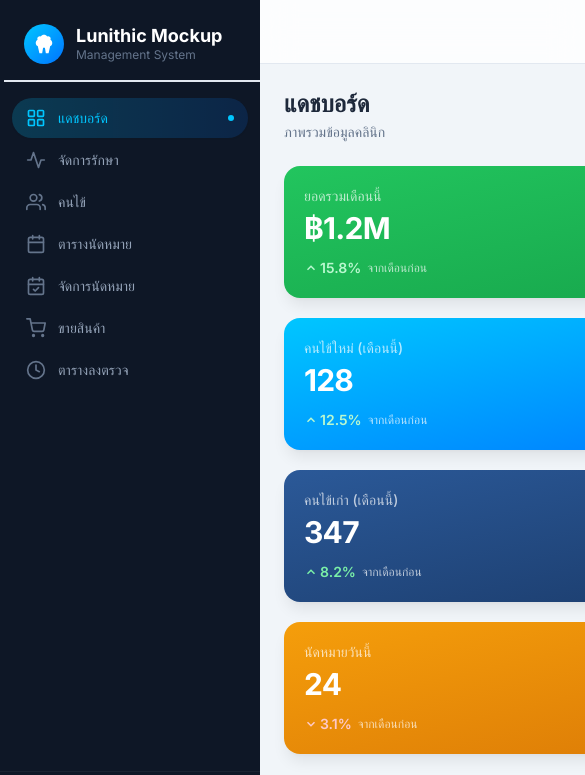
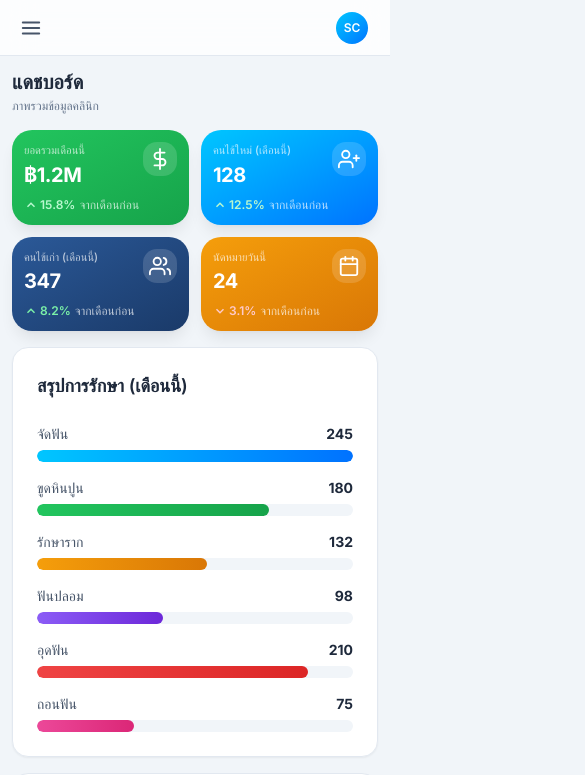
Before and after one commit to ronnayod/LDC, a Next.js app: page / in a window 390 px wide. Shown: the top 775 px of the page, 585 px wide, since content can reach past the window. Built offline with nearby package versions, Linux system fonts and the light colour scheme.

Commit message:
feat: scaffold dashboard layout with sidebar, topbar, and initial page modules

```diff
--- a/src/app/(dashboard)/layout.tsx
+++ b/src/app/(dashboard)/layout.tsx
@@ -1,3 +1,6 @@
+"use client";
+
+import { useState } from "react";
 import Sidebar from "@/components/Sidebar";
 import Topbar from "@/components/Topbar";
 
@@ -6,12 +9,14 @@ export default function DashboardLayout({
 }: {
   children: React.ReactNode;
 }) {
+  const [sidebarOpen, setSidebarOpen] = useState(false);
+
   return (
     <div className="flex min-h-screen">
-      <Sidebar />
-      <div className="flex-1 ml-[260px] flex flex-col">
-        <Topbar />
-        <main className="flex-1 p-6 bg-[#F1F5F9]">{children}</main>
+      <Sidebar isOpen={sidebarOpen} onClose={() => setSidebarOpen(false)} />
+      <div className="flex-1 lg:ml-[260px] flex flex-col min-w-0">
+        <Topbar onMenuToggle={() => setSidebarOpen((prev) => !prev)} />
+        <main className="flex-1 p-3 sm:p-4 md:p-6 bg-[#F1F5F9]">{children}</main>
       </div>
     </div>
   );
--- a/src/app/(dashboard)/page.tsx
+++ b/src/app/(dashboard)/page.tsx
@@ -37,15 +37,15 @@ const statusColor: Record<string, string> = {
 
 export default function DashboardPage() {
   return (
-    <div className="space-y-6">
+    <div className="space-y-4 sm:space-y-6">
       {/* Page header */}
       <div className="animate-fade-in">
-        <h2 className="text-2xl font-bold text-[#1E293B]">แดชบอร์ด</h2>
-        <p className="text-sm text-[#64748B] mt-0.5">ภาพรวมข้อมูลคลินิก</p>
+        <h2 className="text-xl sm:text-2xl font-bold text-[#1E293B]">แดชบอร์ด</h2>
+        <p className="text-xs sm:text-sm text-[#64748B] mt-0.5">ภาพรวมข้อมูลคลินิก</p>
       </div>
 
       {/* Stat Cards */}
-      <div className="grid grid-cols-1 sm:grid-cols-2 xl:grid-cols-4 gap-5">
+      <div className="grid grid-cols-2 sm:grid-cols-2 xl:grid-cols-4 gap-3 sm:gap-5">
         <div className="animate-fade-in stagger-4">
           <StatCard
             title="ยอดรวมเดือนนี้"
@@ -112,15 +112,15 @@ export default function DashboardPage() {
       </div>
 
       {/* Charts + Appointments */}
-      <div className="grid grid-cols-1 lg:grid-cols-2 gap-6 animate-fade-in stagger-5">
+      <div className="grid grid-cols-1 lg:grid-cols-2 gap-4 sm:gap-6 animate-fade-in stagger-5">
         {/* Treatment Chart */}
         <BarChart title="สรุปการรักษา (เดือนนี้)" data={treatmentChartData} />
 
         {/* Upcoming Appointments */}
-        <div className="bg-white rounded-2xl p-6 shadow-sm border border-[#E2E8F0]">
-          <div className="flex items-center justify-between mb-5">
-            <h3 className="text-lg font-semibold text-[#1E293B]">นัดหมายวันนี้</h3>
-            <span className="text-xs font-semibold px-3 py-1.5 rounded-full bg-[#E0EAFF] text-[#2B5998]">
+        <div className="bg-white rounded-2xl p-4 sm:p-6 shadow-sm border border-[#E2E8F0]">
+          <div className="flex items-center justify-between mb-4 sm:mb-5">
+            <h3 className="text-base sm:text-lg font-semibold text-[#1E293B]">นัดหมายวันนี้</h3>
+            <span className="text-xs font-semibold px-2.5 sm:px-3 py-1 sm:py-1.5 rounded-full bg-[#E0EAFF] text-[#2B5998]">
               {upcomingAppointments.length} รายการ
             </span>
           </div>
@@ -146,10 +146,10 @@ export default function DashboardPage() {
 
       {/* Recent Patients Table */}
       <div className="bg-white rounded-2xl shadow-sm border border-[#E2E8F0] overflow-hidden animate-fade-in stagger-6">
-        <div className="px-6 py-5 border-b border-[#E2E8F0]">
+        <div className="px-4 sm:px-6 py-4 sm:py-5 border-b border-[#E2E8F0]">
           <div className="flex items-center justify-between">
-            <h3 className="text-lg font-semibold text-[#1E293B]">คนไข้ล่าสุด</h3>
-            <button className="text-sm font-medium text-[#0072FF] hover:text-[#00C6FF] transition-colors">
+            <h3 className="text-base sm:text-lg font-semibold text-[#1E293B]">คนไข้ล่าสุด</h3>
+            <button className="text-xs sm:text-sm font-medium text-[#0072FF] hover:text-[#00C6FF] transition-colors">
               ดูทั้งหมด →
             </button>
           </div>
--- a/src/app/globals.css
+++ b/src/app/globals.css
@@ -224,3 +224,66 @@ body {
   border: 1px solid rgba(255, 255, 255, 0.6);
   box-shadow: var(--shadow-glass);
 }
+
+/* ===========================
+   Modal Animation
+   =========================== */
+@keyframes modal-pop {
+  from {
+    opacity: 0;
+    transform: scale(0.95) translateY(10px);
+  }
+  to {
+    opacity: 1;
+    transform: scale(1) translateY(0);
+  }
+}
+
+/* ===========================
+   Responsive Utilities
+   =========================== */
+
+/* Hide scrollbar for tab/chip containers */
+.scrollbar-none {
+  -ms-overflow-style: none;
+  scrollbar-width: none;
+}
+.scrollbar-none::-webkit-scrollbar {
+  display: none;
+}
+
+/* Safe area padding for notched devices (iPhone X+, etc.) */
+@supports (padding: env(safe-area-inset-bottom)) {
+  .safe-bottom {
+    padding-bottom: env(safe-area-inset-bottom);
+  }
+}
+
+/* Ensure touch-friendly tap targets */
+@media (max-width: 640px) {
+  button,
+  a,
+  select,
+  input {
+    min-height: 40px;
+  }
+
+  /* Slightly larger scrollbar for touch devices */
+  ::-webkit-scrollbar {
+    width: 4px;
+    height: 4px;
+  }
+
+  /* Prevent horizontal overflow on mobile */
+  body {
+    overflow-x: hidden;
+  }
+}
+
+/* Tablet adjustments */
+@media (min-width: 641px) and (max-width: 1024px) {
+  ::-webkit-scrollbar {
+    width: 5px;
+    height: 5px;
+  }
+}
--- a/src/components/Sidebar.tsx
+++ b/src/components/Sidebar.tsx
@@ -85,11 +85,31 @@ const menuItems = [
   },
 ];
 
-export default function Sidebar() {
+interface SidebarProps {
+  isOpen: boolean;
+  onClose: () => void;
+}
+
+export default function Sidebar({ isOpen, onClose }: SidebarProps) {
   const pathname = usePathname();
 
   return (
-    <aside className="fixed top-0 left-0 z-40 h-screen w-[260px] bg-[#0E1726] flex flex-col">
+    <>
+      {/* Mobile Overlay */}
+      {isOpen && (
+        <div
+          className="fixed inset-0 z-40 bg-black/50 backdrop-blur-sm lg:hidden"
+          onClick={onClose}
+        />
+      )}
+
+      {/* Sidebar */}
+      <aside
+        className={`fixed top-0 left-0 z-50 h-screen w-[260px] bg-[#0E1726] flex flex-col transition-transform duration-300 ease-in-out
+          ${isOpen ? "translate-x-0" : "-translate-x-full"}
+          lg:translate-x-0 lg:z-40
+        `}
+      >
         {/* Logo */}
         <div className="px-6 pt-6 pb-4">
           <div className="flex items-center gap-3">
@@ -98,10 +118,21 @@ export default function Sidebar() {
                 <path d="M12 2C10.5 2 9.2 2.7 8.5 3.8C7.5 3.3 6.3 3.5 5.5 4.3C4.7 5.1 4.5 6.3 5 7.3C3.9 8 3 9.3 3 10.8C3 12.3 3.9 13.6 5.2 14.3L7 22H10L11 16H13L14 22H17L18.8 14.3C20.1 13.6 21 12.3 21 10.8C21 9.3 20.1 8 19 7.3C19.5 6.3 19.3 5.1 18.5 4.3C17.7 3.5 16.5 3.3 15.5 3.8C14.8 2.7 13.5 2 12 2Z" fill="white" />
               </svg>
             </div>
-          <div>
+            <div className="flex-1 min-w-0">
               <h1 className="text-white font-bold text-lg leading-tight">Lunithic Mockup</h1>
               <p className="text-[#64748B] text-xs">Management System</p>
             </div>
+            {/* Close button — mobile only */}
+            <button
+              onClick={onClose}
+              className="lg:hidden p-1.5 rounded-lg text-[#64748B] hover:text-white hover:bg-white/10 transition-colors"
+              aria-label="ปิดเมนู"
+            >
+              <svg width="20" height="20" viewBox="0 0 24 24" fill="none" stroke="currentColor" strokeWidth="2" strokeLinecap="round" strokeLinejoin="round">
+                <line x1="18" y1="6" x2="6" y2="18" />
+                <line x1="6" y1="6" x2="18" y2="18" />
+              </svg>
+            </button>
           </div>
         </div>
 
@@ -116,6 +147,7 @@ export default function Sidebar() {
               <Link
                 key={item.href}
                 href={item.href}
+                onClick={onClose}
                 className={`flex items-center gap-3 px-3.5 py-2.5 rounded-xl text-sm font-medium transition-all duration-200 group ${isActive
                   ? "bg-gradient-to-r from-[#00C6FF]/20 to-[#0072FF]/15 text-[#00C6FF] shadow-sm"
                   : "text-[#94A3B8] hover:text-white hover:bg-white/5"
@@ -148,5 +180,6 @@ export default function Sidebar() {
           </Link>
         </div>
       </aside>
+    </>
   );
 }
--- a/src/components/StatCard.tsx
+++ b/src/components/StatCard.tsx
@@ -54,18 +54,18 @@ export default function StatCard({ title, value, change, icon, color }: StatCard
   const isUp = change >= 0;
 
   return (
-    <div className={`${c.bg} rounded-2xl p-5 shadow-lg hover:shadow-xl transition-all duration-300 hover:-translate-y-0.5`}>
-      <div className="flex items-start justify-between">
-        <div>
-          <p className={`text-sm font-medium ${c.sub} mb-1`}>{title}</p>
-          <p className={`text-3xl font-bold ${c.text} tracking-tight`}>{value}</p>
+    <div className={`${c.bg} rounded-xl sm:rounded-2xl p-3 sm:p-5 shadow-lg hover:shadow-xl transition-all duration-300 hover:-translate-y-0.5`}>
+      <div className="flex items-start justify-between gap-2">
+        <div className="min-w-0">
+          <p className={`text-[11px] sm:text-sm font-medium ${c.sub} mb-0.5 sm:mb-1 truncate`}>{title}</p>
+          <p className={`text-xl sm:text-3xl font-bold ${c.text} tracking-tight`}>{value}</p>
         </div>
-        <div className={`${c.iconBg} p-2.5 rounded-xl`}>
+        <div className={`${c.iconBg} p-1.5 sm:p-2.5 rounded-lg sm:rounded-xl flex-shrink-0`}>
           {icon}
         </div>
       </div>
-      <div className="mt-3 flex items-center gap-1.5">
-        <span className={`text-sm font-semibold flex items-center gap-0.5 ${isUp ? c.changeUp : c.changeDown}`}>
+      <div className="mt-2 sm:mt-3 flex items-center gap-1 sm:gap-1.5">
+        <span className={`text-xs sm:text-sm font-semibold flex items-center gap-0.5 ${isUp ? c.changeUp : c.changeDown}`}>
           {isUp ? (
             <svg width="14" height="14" viewBox="0 0 24 24" fill="none" stroke="currentColor" strokeWidth="2.5"><polyline points="18 15 12 9 6 15" /></svg>
           ) : (
--- a/src/components/Topbar.tsx
+++ b/src/components/Topbar.tsx
@@ -2,8 +2,11 @@
 
 import { useState, useEffect } from "react";
 
-export default function Topbar() {
-  const [searchQuery, setSearchQuery] = useState("");
+interface TopbarProps {
+  onMenuToggle: () => void;
+}
+
+export default function Topbar({ onMenuToggle }: TopbarProps) {
   const [dateStr, setDateStr] = useState("");
 
   useEffect(() => {
@@ -19,33 +22,33 @@ export default function Topbar() {
   }, []);
 
   return (
-    <header className="sticky top-0 z-30 h-16 bg-white/80 backdrop-blur-lg border-b border-[#E2E8F0] flex items-center justify-between px-6 gap-4">
-      {/* Left: Date + Search */}
-      <div className="flex items-center gap-4 flex-1">
-        <p className="text-sm text-[#64748B] hidden lg:block whitespace-nowrap">{dateStr}</p>
-        {/* <div className="relative max-w-md w-full">
-          <svg className="absolute left-3.5 top-1/2 -translate-y-1/2 text-[#94A3B8]" width="16" height="16" viewBox="0 0 24 24" fill="none" stroke="currentColor" strokeWidth="2" strokeLinecap="round" strokeLinejoin="round">
-            <circle cx="11" cy="11" r="8" />
-            <line x1="21" y1="21" x2="16.65" y2="16.65" />
+    <header className="sticky top-0 z-30 h-14 sm:h-16 bg-white/80 backdrop-blur-lg border-b border-[#E2E8F0] flex items-center justify-between px-4 sm:px-6 gap-3 sm:gap-4">
+      {/* Left: Hamburger + Date */}
+      <div className="flex items-center gap-3 flex-1 min-w-0">
+        {/* Hamburger — mobile only */}
+        <button
+          onClick={onMenuToggle}
+          className="lg:hidden p-2 -ml-1 rounded-xl hover:bg-[#F1F5F9] transition-colors flex-shrink-0"
+          aria-label="เปิดเมนู"
+        >
+          <svg width="22" height="22" viewBox="0 0 24 24" fill="none" stroke="#475569" strokeWidth="2" strokeLinecap="round" strokeLinejoin="round">
+            <line x1="3" y1="6" x2="21" y2="6" />
+            <line x1="3" y1="12" x2="21" y2="12" />
+            <line x1="3" y1="18" x2="21" y2="18" />
           </svg>
-          <input
-            type="text"
-            value={searchQuery}
-            onChange={(e) => setSearchQuery(e.target.value)}
-            placeholder="ค้นหา..."
-            className="w-full pl-10 pr-4 py-2 rounded-xl bg-[#F1F5F9] border border-transparent text-sm text-[#1E293B] placeholder:text-[#94A3B8] focus:outline-none focus:ring-2 focus:ring-[#00C6FF]/30 focus:bg-white focus:border-[#E2E8F0] transition-all duration-200"
-          />
-        </div> */}
+        </button>
+
+        <p className="text-sm text-[#64748B] hidden md:block whitespace-nowrap truncate">{dateStr}</p>
       </div>
 
       {/* Right: Actions */}
       <div className="flex items-center gap-2">
         {/* Divider */}
-        <div className="w-px h-8 bg-[#FFFFFF] mx-1" />
+        <div className="w-px h-8 bg-[#FFFFFF] mx-1 hidden sm:block" />
 
         {/* User info */}
-        <div className="flex items-center gap-3 cursor-pointer rounded-xl hover:bg-[#F1F5F9] px-2 py-1.5 transition-colors">
-          <div className="w-9 h-9 rounded-full bg-gradient-to-br from-[#00C6FF] to-[#0072FF] flex items-center justify-center text-white font-semibold text-xs">
+        <div className="flex items-center gap-2 sm:gap-3 cursor-pointer rounded-xl hover:bg-[#F1F5F9] px-1.5 sm:px-2 py-1.5 transition-colors">
+          <div className="w-8 h-8 sm:w-9 sm:h-9 rounded-full bg-gradient-to-br from-[#00C6FF] to-[#0072FF] flex items-center justify-center text-white font-semibold text-xs flex-shrink-0">
             SC
           </div>
           <div className="hidden sm:block">
```
Also changed, not shown: src/app/(dashboard)/appointment-management/page.tsx (+9 -9 lines), src/app/(dashboard)/appointments/page.tsx (+10 -10 lines), src/app/(dashboard)/dentist-schedule/page.tsx (+8 -8 lines), src/app/(dashboard)/patients/page.tsx (+10 -10 lines), src/app/(dashboard)/treatments/page.tsx (+10 -10 lines), src/app/layout.tsx (+7 -0 lines). Lines whose indentation alone changed are shown as unchanged.
